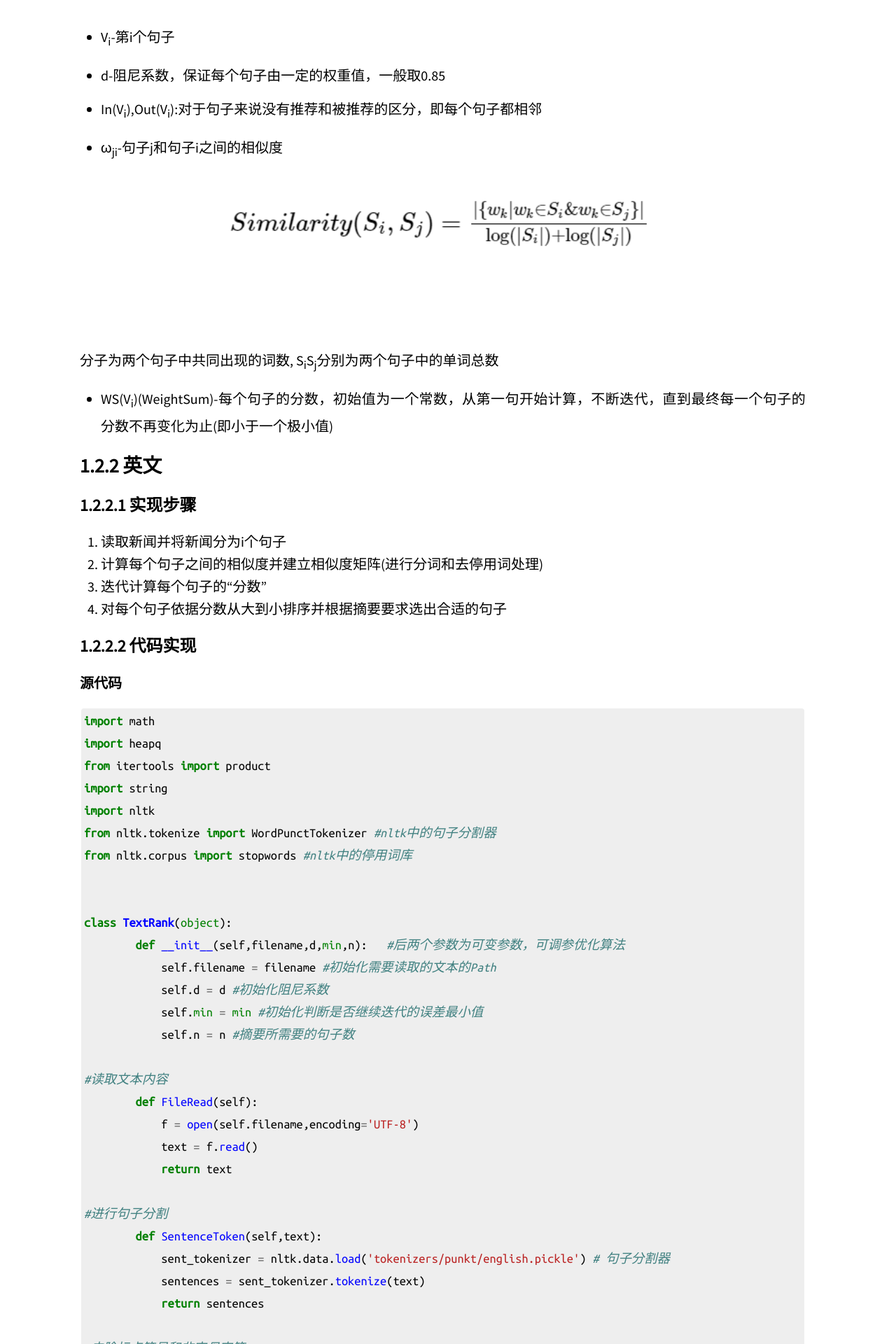
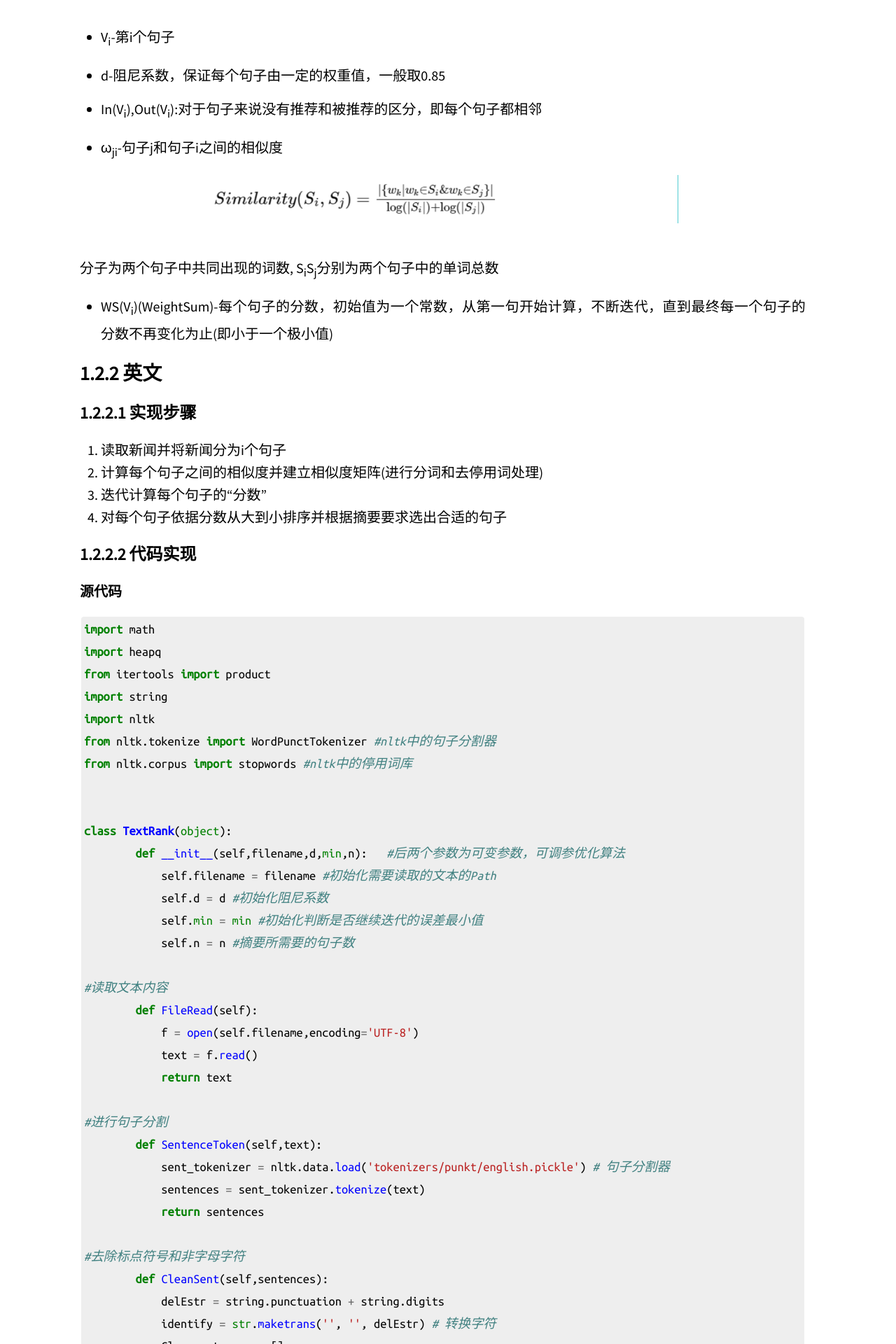
Before and after one commit to Cr7-joker/Cr7-joker.github.io, a Jekyll site: the page built from _posts/2019-02-06-News abstract extraction/2019-02-06-News abstract extraction.md, in a window 1280 px wide. Shown: the part 1213-3133 px from the top of the page at 70% size. Built offline with Jekyll 4.4.1, drawn with Linux system fonts in a browser that asks for light colours; our own code applies the rules of GitHub Pages for plain Markdown files; formulas are drawn with MathJax 3; a script that is not in the unit is left out.

Commit message:
try commit

```diff
--- a/_posts/2019-02-06-News abstract extraction/2019-02-06-News abstract extraction.md
+++ b/_posts/2019-02-06-News abstract extraction/2019-02-06-News abstract extraction.md
@@ -34,9 +34,8 @@
 
 * ω<sub>ji</sub>-句子j和句子i之间的相似度
 
-<img src="https://raw.githubusercontent.com/Cr7-joker/Cr7-joker.github.io/master/_posts/2019-02-06-News%20abstract%20extraction/assert/T2.png" width="65%" alt="相似度计算公式" margin-left="30px"><br/>
+<img src="https://raw.githubusercontent.com/Cr7-joker/Cr7-joker.github.io/master/_posts/2019-02-06-News%20abstract%20extraction/assert/T2.png" width="65%" alt="相似度计算公式">
 
- <br/>
  <br/>
  分子为两个句子中共同出现的词数, S<sub>i</sub>S<sub>j</sub>分别为两个句子中的单词总数
 
```
Also changed, not shown: _posts/2019-02-06-News abstract extraction/assert/T2.png.
